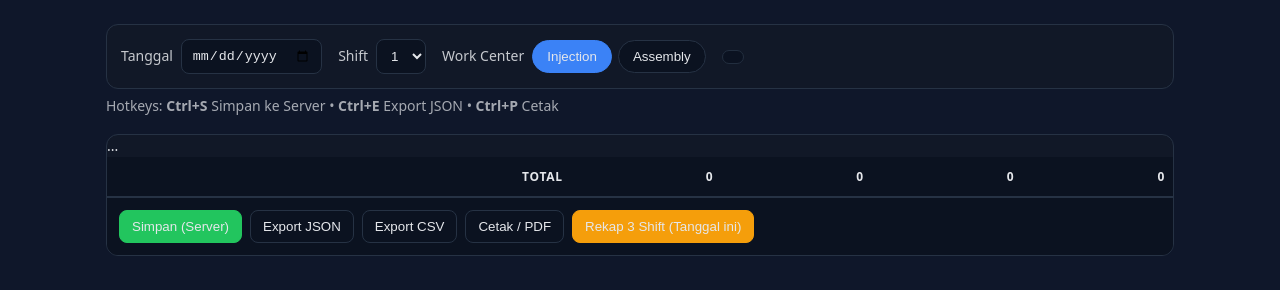
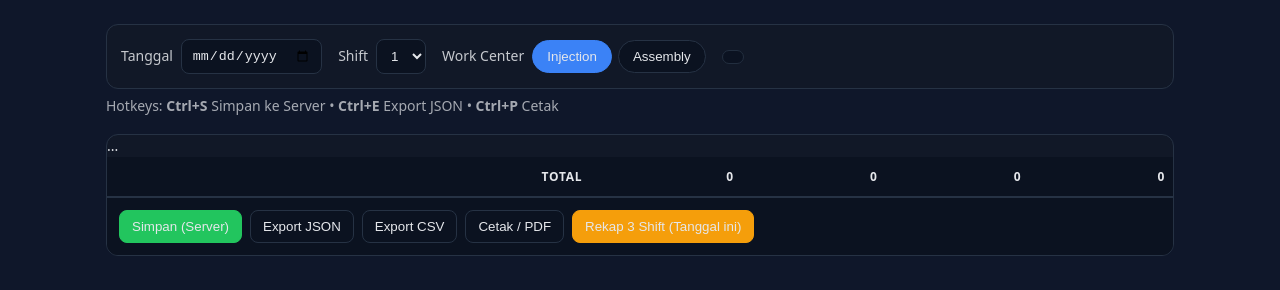
Before and after one commit to diyanwinner/absen-produksi, a plain HTML site: page index.html in a window 1280 px wide. Drawn offline with Linux system fonts and the light colour scheme; a script that the page names is missing.

Commit message:
Update index.html

```diff
--- a/index.html
+++ b/index.html
@@ -79,9 +79,9 @@
       <thead>...</thead>
       <tbody></tbody>
       <tfoot>
-        <tr>
+        <tr class="totals-row">
           <th></th>
-          <th style="text-align:right">TOTAL</th>
+          <th style="text-align:right;padding-right:16px">TOTAL</th>
           <th class="num" id="totTetap">0</th>
           <th class="num" id="totKontrak">0</th>
           <th class="num" id="totYayasan">0</th>
```
